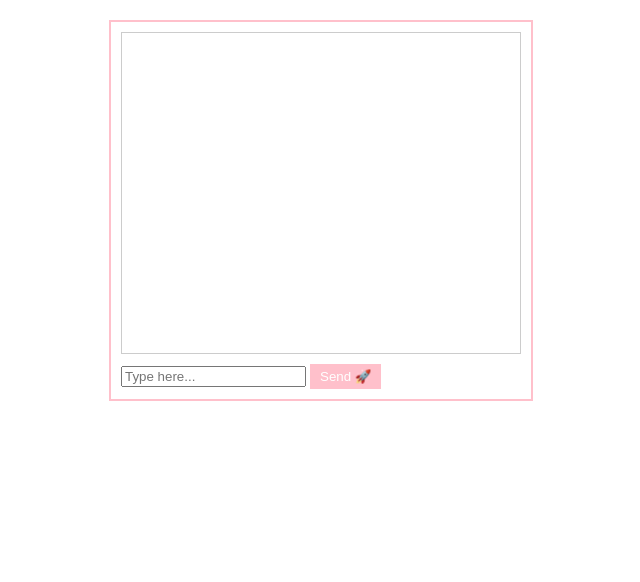
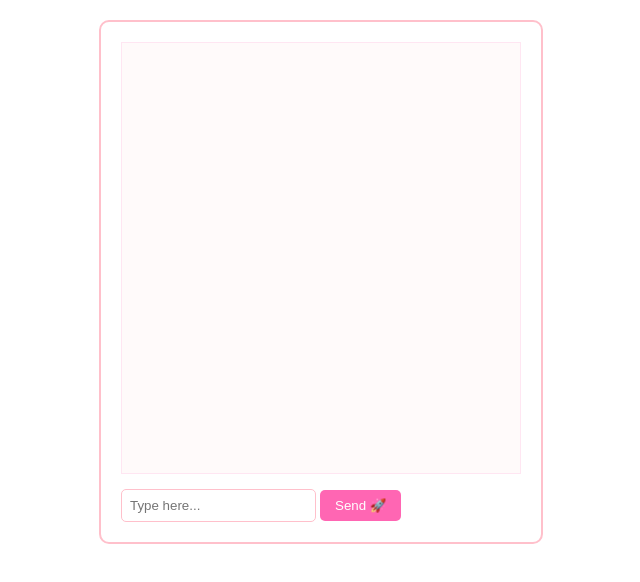
Before and after one commit to thebelgiangirl/Linkedin-post-assistant, a plain HTML site: page index.html in a window 1280 px wide. Shown: the whole page, without its empty margins (319-959 px from the left). Drawn offline with Linux system fonts and the light colour scheme.

Commit message:
Update style.css

```diff
--- a/style.css
+++ b/style.css
@@ -1,21 +1,61 @@
 .chat-container {
   width: 400px;
   margin: 20px auto;
-  padding: 10px;
+  padding: 20px;
   border: 2px solid pink;
+  border-radius: 10px;
 }
 
 #chatbox {
-  height: 300px;
-  border: 1px solid #ccc;
-  overflow-y: scroll;
-  padding: 10px;
-  margin-bottom: 10px;
+  height: 400px;
+  border: 1px solid #ffe6f2;
+  overflow-y: auto;
+  padding: 15px;
+  margin-bottom: 15px;
+  background: #fffafa;
+}
+
+.input-container {
+  display: flex;
+  gap: 10px;
+}
+
+#userInput {
+  flex: 1;
+  padding: 8px;
+  border: 1px solid pink;
+  border-radius: 5px;
 }
 
 button {
-  background: pink;
+  background: #ff66b3;
   color: white;
   border: none;
-  padding: 5px 10px;
+  padding: 8px 15px;
+  border-radius: 5px;
+  cursor: pointer;
+  transition: background 0.3s;
 }
+
+button:hover {
+  background: #ff4da1;
+}
+
+.user-message {
+  background: #ffe6f2;
+  padding: 8px;
+  margin: 5px 0;
+  border-radius: 5px;
+}
+
+.bot-message {
+  background: #f0f8ff;
+  padding: 8px;
+  margin: 5px 0;
+  border-radius: 5px;
+}
+
+.error {
+  color: red;
+  padding: 8px;
+}
```
